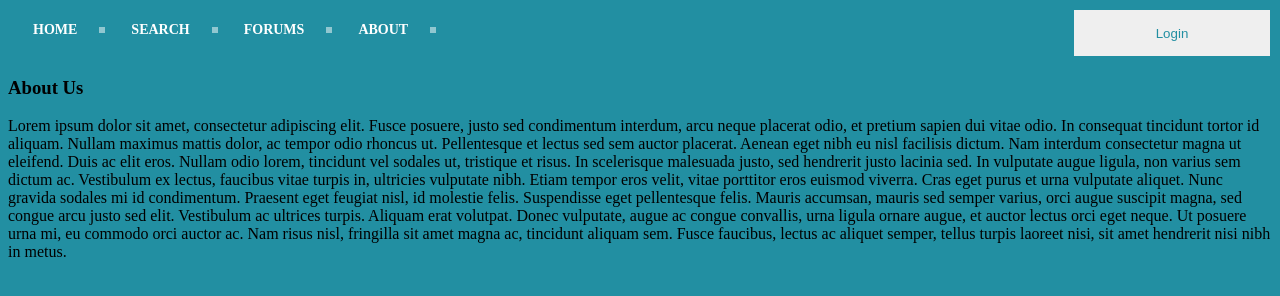
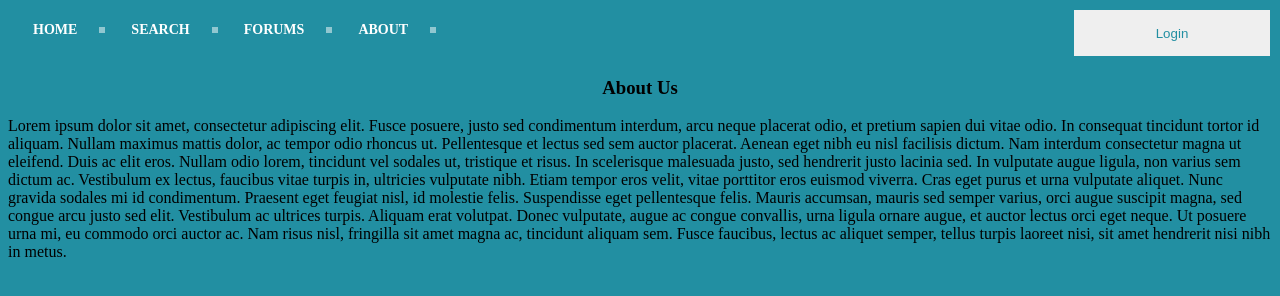
Before and after one commit to komarnickolas/board-game-sharing, a website: page public/About.html in a window 1280 px wide. Drawn offline with Linux system fonts and the light colour scheme.

Commit message:
added text and centered title

```diff
--- a/public/About.html
+++ b/public/About.html
@@ -14,7 +14,7 @@
           <li id='Username'></li>
       </ul>
     </div>
-    <h3>About Us</h3>
+    <h3><center>About Us<center></h3>
     <p>Lorem ipsum dolor sit amet, consectetur adipiscing elit. Fusce posuere, justo sed condimentum interdum, arcu neque placerat odio, et pretium sapien dui vitae odio. In consequat tincidunt tortor id aliquam. Nullam maximus mattis dolor, ac tempor odio rhoncus ut. Pellentesque et lectus sed sem auctor placerat. Aenean eget nibh eu nisl facilisis dictum. Nam interdum consectetur magna ut eleifend. Duis ac elit eros. Nullam odio lorem, tincidunt vel sodales ut, tristique et risus. In scelerisque malesuada justo, sed hendrerit justo lacinia sed. In vulputate augue ligula, non varius sem dictum ac. Vestibulum ex lectus, faucibus vitae turpis in, ultricies vulputate nibh. Etiam tempor eros velit, vitae porttitor eros euismod viverra. Cras eget purus et urna vulputate aliquet. Nunc gravida sodales mi id condimentum. Praesent eget feugiat nisl, id molestie felis. Suspendisse eget pellentesque felis. Mauris accumsan, mauris sed semper varius, orci augue suscipit magna, sed congue arcu justo sed elit. Vestibulum ac ultrices turpis. Aliquam erat volutpat. Donec vulputate, augue ac congue convallis, urna ligula ornare augue, et auctor lectus orci eget neque. Ut posuere urna mi, eu commodo orci auctor ac. Nam risus nisl, fringilla sit amet magna ac, tincidunt aliquam sem. Fusce faucibus, lectus ac aliquet semper, tellus turpis laoreet nisi, sit amet hendrerit nisi nibh in metus.</p>
     <div id="openModal" class="modalDialog">
       <div>
```
